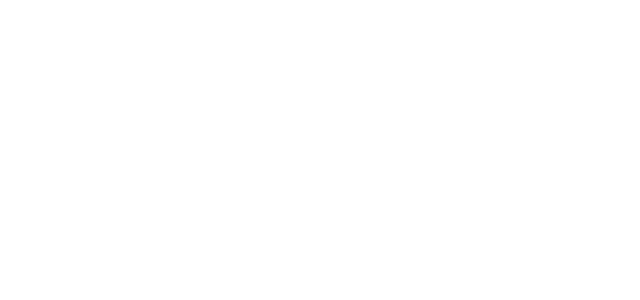
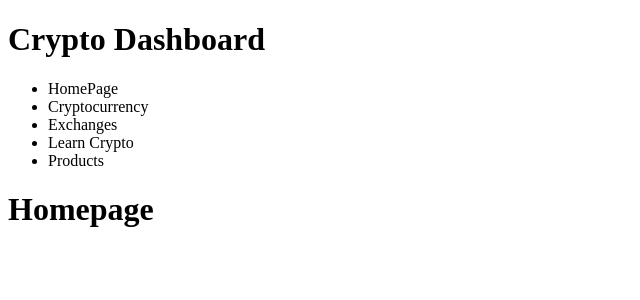
Before and after one commit to surendraSinghKamboj/cryptofrontend, a React (Create React App) app: page / in a window 1280 px wide. Shown: the top 300 px of the page, without its empty margins (0-640 px from the left). Built offline with nearby package versions, Linux system fonts and the light colour scheme.

Commit message:
Navbar Created

```diff
--- a/package.json
+++ b/package.json
@@ -9,6 +9,7 @@
     "axios": "^1.1.3",
     "react": "^18.2.0",
     "react-dom": "^18.2.0",
+    "react-router-dom": "^6.4.3",
     "react-scripts": "5.0.1",
     "redux": "^4.2.0",
     "web-vitals": "^2.1.4"
--- a/src/App.js
+++ b/src/App.js
@@ -1,8 +1,11 @@
-
+import Navbar from "./components/navbar/Navbar";
+import Homepage from "./components/Homepage/Homepage";
 
 function App() {
   return (
     <>
+      <Navbar />
+      <Homepage />
     </>
   );
 }
--- /dev/null
+++ b/src/components/Homepage/Homepage.jsx
@@ -0,0 +1,5 @@
+import React from 'react';
+
+export default function Homepage() {
+    return <h1>Homepage</h1>
+};
--- /dev/null
+++ b/src/components/navbar/NavList.jsx
@@ -0,0 +1,20 @@
+const Navlist=[
+    {
+        name:"HomePage",
+        url:"/"
+    },{
+        name:"Cryptocurrency",
+        url:"/cryptocurrency"
+    },{
+        name:"Exchanges",
+        url:"/exchanges"
+    },{
+        name:"Learn Crypto",
+        url:"/learnCrypto"
+    },{
+        name:"Products",
+        url:"/products"
+    }
+]
+
+export default Navlist;
--- /dev/null
+++ b/src/components/navbar/Navbar.jsx
@@ -0,0 +1,15 @@
+import React from "react";
+import Navlist from "./NavList";
+
+export default function Navbar() {
+  let listItems = Navlist.map((element) => {
+    return <li>{element.name}</li>;
+  });
+
+  return (
+    <>
+      <h1>Crypto Dashboard</h1>
+      <ul>{listItems}</ul>
+    </>
+  );
+}
```
Also changed, not shown: 1 other file (tests, documents, lock files or other folders).
